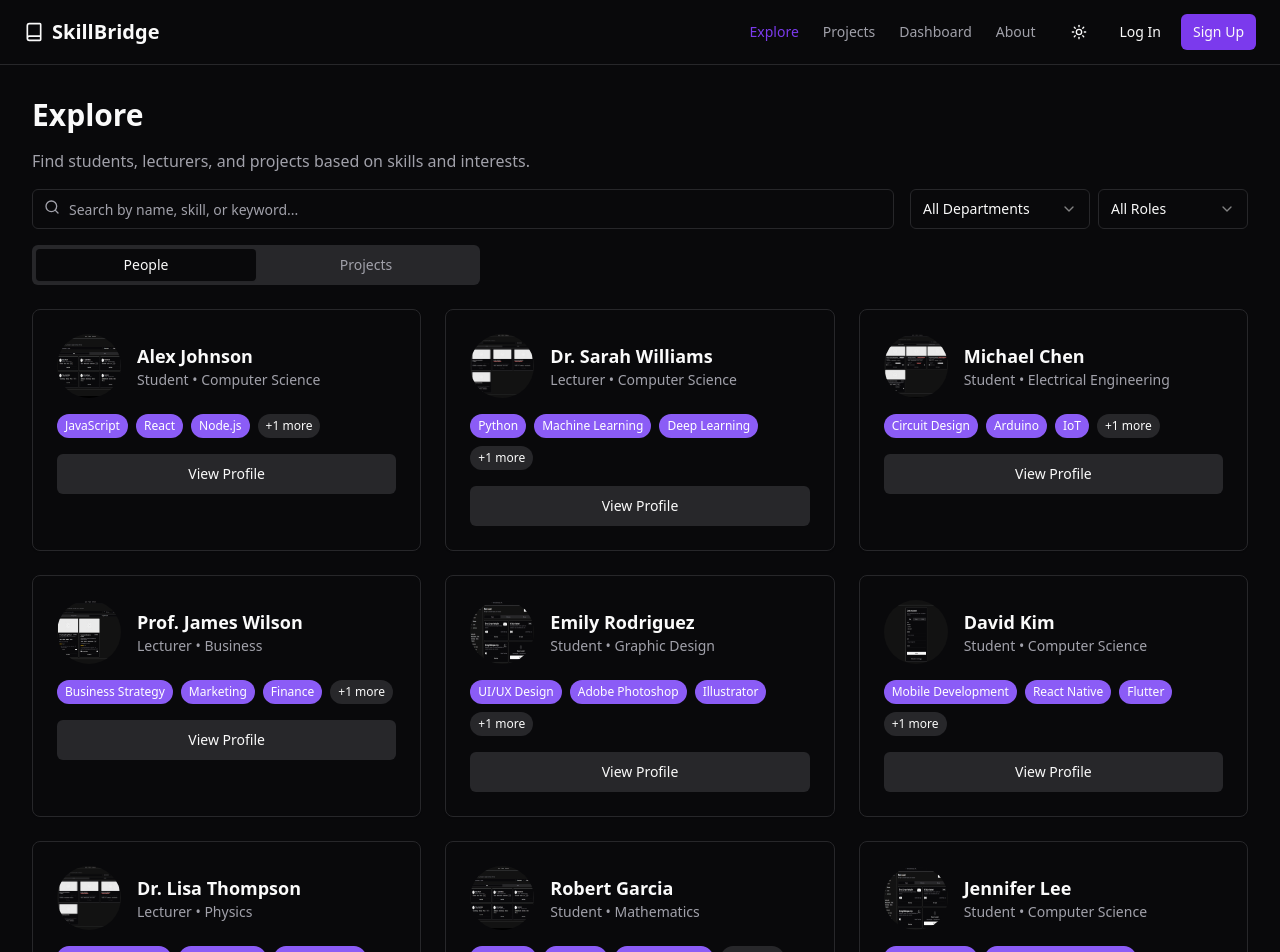
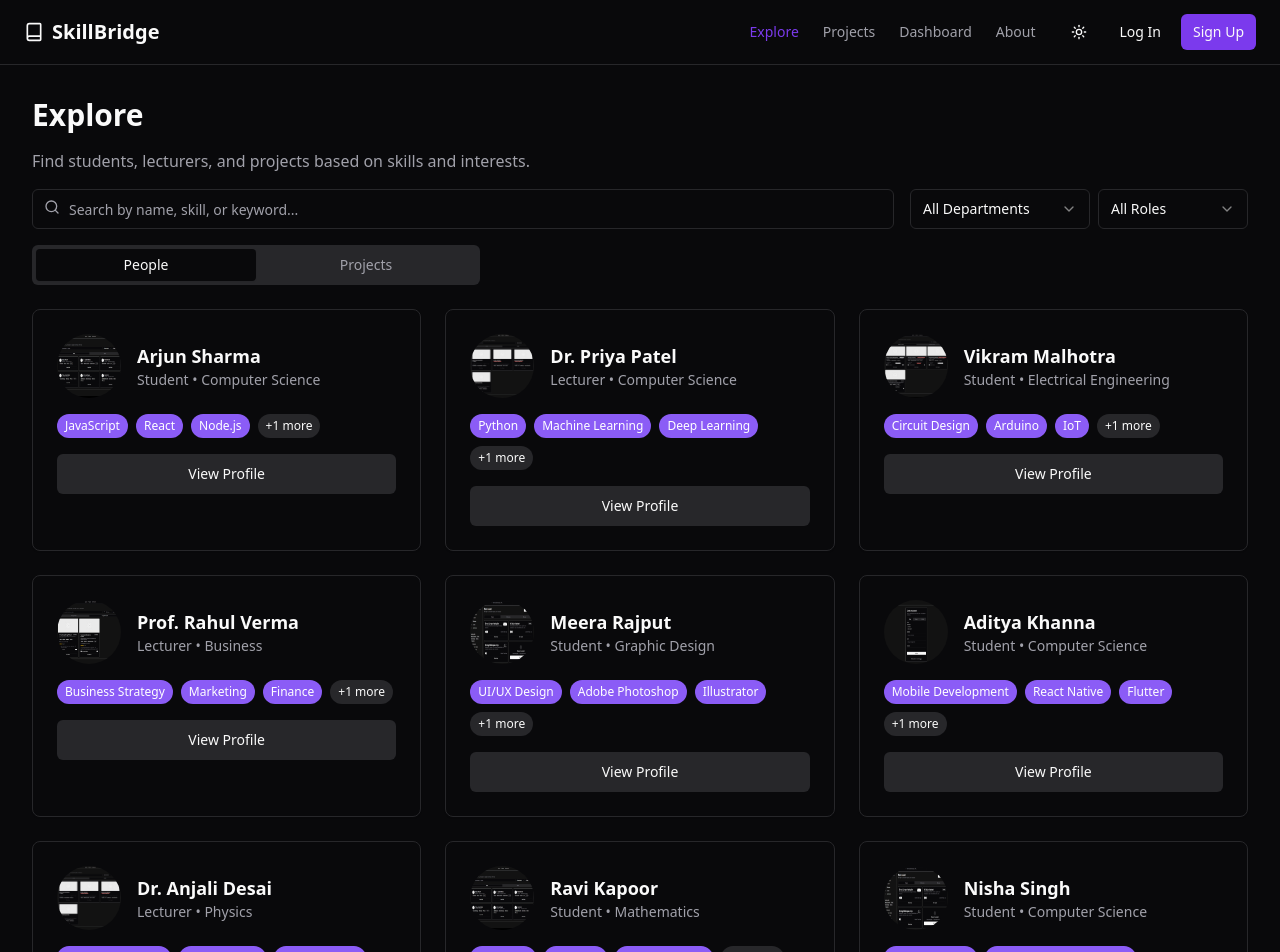
Before and after one commit to Monish1576/skillbridge-connect-hub, a React (Vite) app: page /explore in a window 1280 px wide. Shown: the top 952 px of the page. Built offline with nearby package versions, Linux system fonts and the light colour scheme.

Commit message:
Fix: Type errors and update data
Fix type errors in Explore.tsx and update mock data with Indian names.

```diff
--- a/src/data/mockData.ts
+++ b/src/data/mockData.ts
@@ -2,72 +2,72 @@
 // Mock data for profiles and projects
 export const profiles = [
   {
-    id: 1,
-    name: "Alex Johnson",
+    id: "1",
+    name: "Arjun Sharma",
     role: "Student",
     department: "Computer Science",
     avatar: "public/lovable-uploads/31753596-2d00-401f-a90b-826dea0b80f2.png",
     skills: ["JavaScript", "React", "Node.js", "TypeScript"]
   },
   {
-    id: 2,
-    name: "Dr. Sarah Williams",
+    id: "2",
+    name: "Dr. Priya Patel",
     role: "Lecturer",
     department: "Computer Science",
     avatar: "public/lovable-uploads/35ad675b-9325-4c13-aa1f-b885708a3ff8.png",
     skills: ["Python", "Machine Learning", "Deep Learning", "Data Analysis"]
   },
   {
-    id: 3,
-    name: "Michael Chen",
+    id: "3",
+    name: "Vikram Malhotra",
     role: "Student",
     department: "Electrical Engineering",
     avatar: "public/lovable-uploads/dc24bf8c-9388-42bd-8479-210a4428b1f7.png",
     skills: ["Circuit Design", "Arduino", "IoT", "Robotics"]
   },
   {
-    id: 4,
-    name: "Prof. James Wilson",
+    id: "4",
+    name: "Prof. Rahul Verma",
     role: "Lecturer",
     department: "Business",
     avatar: "public/lovable-uploads/a13b13cc-9079-4194-9cc7-67cdffeddba8.png",
     skills: ["Business Strategy", "Marketing", "Finance", "Leadership"]
   },
   {
-    id: 5,
-    name: "Emily Rodriguez",
+    id: "5",
+    name: "Meera Rajput",
     role: "Student",
     department: "Graphic Design",
     avatar: "public/lovable-uploads/e90a5653-7ae3-4c4f-a254-5829b53b5172.png",
     skills: ["UI/UX Design", "Adobe Photoshop", "Illustrator", "Typography"]
   },
   {
-    id: 6,
-    name: "David Kim",
+    id: "6",
+    name: "Aditya Khanna",
     role: "Student",
     department: "Computer Science",
     avatar: "public/lovable-uploads/545fb43e-c4c3-433f-adbe-88ad1dcb2f33.png",
     skills: ["Mobile Development", "React Native", "Flutter", "Firebase"]
   },
   {
-    id: 7,
-    name: "Dr. Lisa Thompson",
+    id: "7",
+    name: "Dr. Anjali Desai",
     role: "Lecturer",
     department: "Physics",
     avatar: "public/lovable-uploads/35ad675b-9325-4c13-aa1f-b885708a3ff8.png",
     skills: ["Quantum Physics", "Astrophysics", "Data Analysis", "Research Methodology"]
   },
   {
-    id: 8,
-    name: "Robert Garcia",
+    id: "8",
+    name: "Ravi Kapoor",
     role: "Student",
     department: "Mathematics",
     avatar: "public/lovable-uploads/31753596-2d00-401f-a90b-826dea0b80f2.png",
     skills: ["Statistics", "Calculus", "Linear Algebra", "Data Modeling"]
   },
   {
-    id: 9,
-    name: "Jennifer Lee",
+    id: "9",
+    name: "Nisha Singh",
     role: "Student",
     department: "Computer Science",
     avatar: "public/lovable-uploads/e90a5653-7ae3-4c4f-a254-5829b53b5172.png",
@@ -77,7 +77,7 @@ export const profiles = [
 
 export const projects = [
   {
-    id: 1,
+    id: "1",
     title: "Smart Campus Navigation",
     description: "A mobile app that helps students navigate the campus efficiently.",
     status: "In Progress",
@@ -85,7 +85,7 @@ export const projects = [
     skills: ["React Native", "Google Maps API", "Firebase"]
   },
   {
-    id: 2,
+    id: "2",
     title: "AI Study Assistant",
     description: "An AI-powered tool to help students organize study materials and create personalized learning plans.",
     status: "Looking for Collaborators",
@@ -93,7 +93,7 @@ export const projects = [
     skills: ["Python", "Machine Learning", "NLP", "React"]
   },
   {
-    id: 3,
+    id: "3",
     title: "Smart Energy Monitor",
     description: "IoT device to monitor and optimize energy usage in college buildings.",
     status: "Looking for Collaborators",
@@ -101,7 +101,7 @@ export const projects = [
     skills: ["Arduino", "IoT", "PCB Design", "Data Visualization"]
   },
   {
-    id: 4,
+    id: "4",
     title: "College Marketplace App",
     description: "A platform for students to buy and sell used textbooks and other items within the college community.",
     status: "Planning",
@@ -109,7 +109,7 @@ export const projects = [
     skills: ["React", "Node.js", "MongoDB", "UI/UX Design"]
   },
   {
-    id: 5,
+    id: "5",
     title: "Virtual Study Groups",
     description: "A web application to create and manage virtual study groups for collaborative learning.",
     status: "In Progress",
@@ -117,7 +117,7 @@ export const projects = [
     skills: ["React", "WebRTC", "Socket.io", "Firebase"]
   },
   {
-    id: 6,
+    id: "6",
     title: "Research Publication Tracker",
     description: "A tool to help researchers track and manage their publications and citations.",
     status: "Complete",
```
